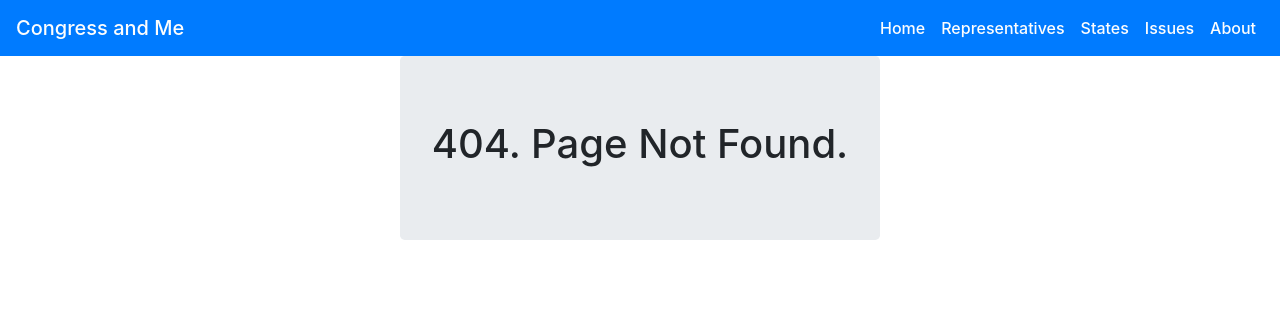
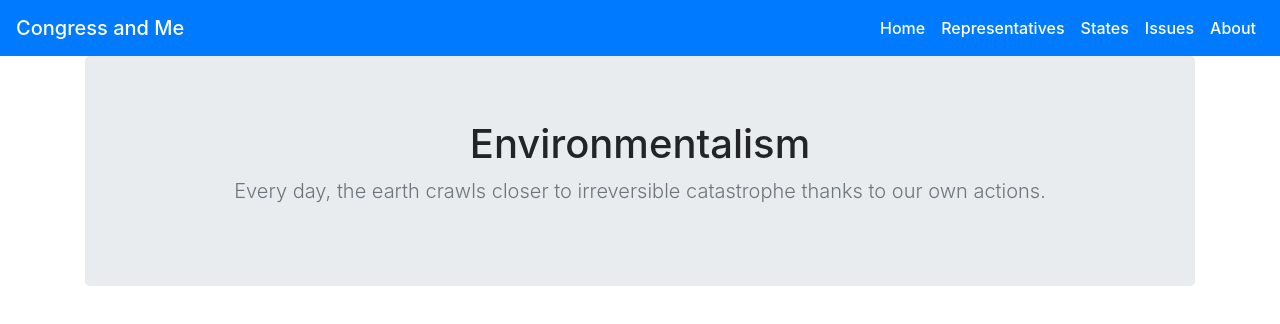
Before and after one commit to Abu-ZaydAbdullah/congressandme, a React (Create React App) app: page /environmentInst in a window 1280 px wide. Before the commit this address had no page. Shown: the top 324 px of the page. Built offline with nearby package versions, Linux system fonts and the light colour scheme.

Commit message:
Made the issue inst specific

```diff
--- a/src/App.js
+++ b/src/App.js
@@ -8,7 +8,7 @@ import { About } from './About';
 import { NoMatch } from './NoMatch';
 import { Layout } from './components/Layout';
 import { NavigationBar } from './components/NavigationBar';
-import { IssueInst} from './components/IssueInst';
+import { EnvironmentInst} from './components/EnvironmentInst';
 
 class App extends Component {
   render() {
@@ -23,7 +23,7 @@ class App extends Component {
               <Route path="/states" component={States} />
               <Route path="/issues" component={Issues} />
               <Route path="/about" component={About} />
-              <Route path="/issueInst" component={IssueInst} />
+              <Route path="/environmentInst" component={EnvironmentInst} />
               <Route component={NoMatch} />
             </Switch>
           </Layout>
--- /dev/null
+++ b/src/components/EnvironmentInst.js
@@ -0,0 +1,20 @@
+import React from 'react'
+import Jumbotron from './Jumbotron'
+
+export const EnvironmentInst = () => (
+
+  <main role="main">
+
+    <section className="jumbotron text-center">
+      <div className="container">
+        <h1 className="jumbotron-heading">Environmentalism</h1>
+        <p className="lead text-muted">Every day, the earth crawls closer to irreversible catastrophe thanks to our own actions.</p>
+      </div>
+    </section>
+
+    <div>
+
+    </div>
+
+  </main>
+)
--- a/src/components/IssueInst.js
+++ /dev/null
@@ -1,16 +0,0 @@
-import React from 'react'
-import Jumbotron from './Jumbotron'
-
-export const IssueInst = () => (
-
-  <main role="main">
-
-    <section className="jumbotron text-center">
-      <div className="container">
-        <h1 className="jumbotron-heading">Issue Instances</h1>
-        <p className="lead text-muted">"This is a single Hot Topic being discussed"</p>
-      </div>
-    </section>
-
-  </main>
-)
```
